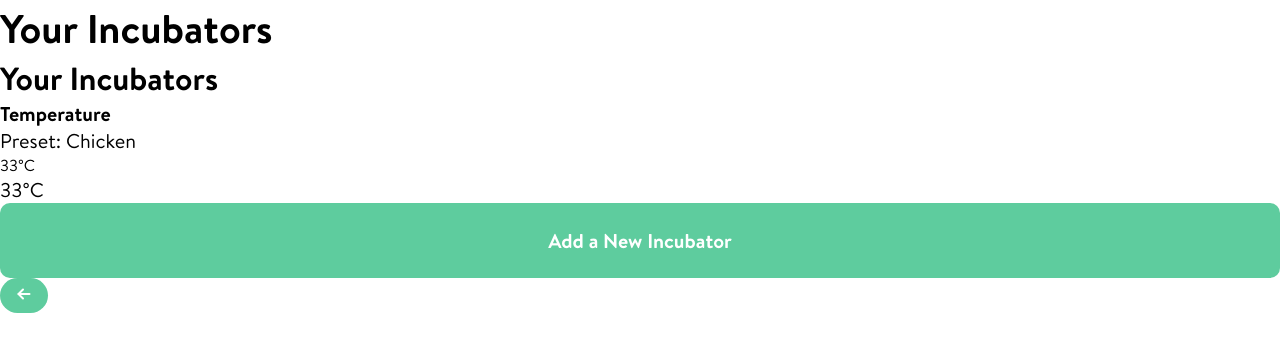
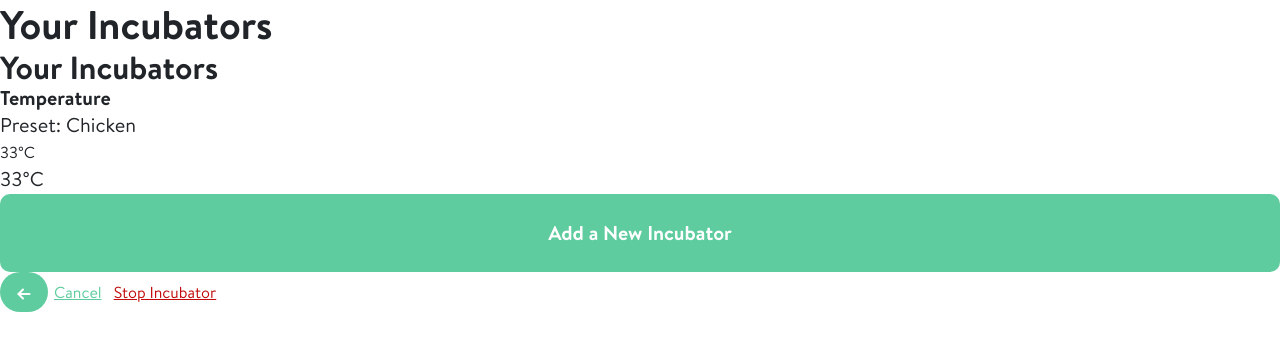
Before and after one commit to shonsirsha/IoT_Incubator, a React (Create React App) app in the folder webapp/: page /app in a window 1280 px wide. Shown: the top 352 px of the page. Built offline with nearby package versions, Linux system fonts and the light colour scheme.

Commit message:
added ButtonTexts

```diff
--- a/webapp/package.json
+++ b/webapp/package.json
@@ -8,7 +8,9 @@
     "@testing-library/jest-dom": "^5.11.4",
     "@testing-library/react": "^11.1.0",
     "@testing-library/user-event": "^12.1.10",
+    "bootstrap": "^4.6.0",
     "react": "^17.0.2",
+    "react-bootstrap": "^1.5.2",
     "react-dom": "^17.0.2",
     "react-scripts": "4.0.3",
     "styled-components": "^5.2.3",
--- a/webapp/src/App.css
+++ b/webapp/src/App.css
@@ -9,3 +9,7 @@
   font-weight: bold;
   src: url("./fonts/BrandonTextBold.otf") format("opentype");
 }
+
+button:hover{
+  box-shadow: inset 0 0 0 50px rgba(0, 0, 0, 0.077);
+}
--- a/webapp/src/App.js
+++ b/webapp/src/App.js
@@ -1,6 +1,9 @@
+import 'bootstrap/dist/css/bootstrap.min.css';
 import './App.css';
+
 import {HeadingL, HeadingS, HeadingXS,BodyNormal, BodyS, BodyL} from "./components/Typography/Typographies"
-import {MainButton,BackButton} from "./components/Buttons/Buttons"
+import {MainButton,BackButton, ButtonText, ButtonTextDanger} from "./components/Buttons/Buttons"
+
 function App() {
   return (
     <div className="App">
@@ -10,8 +13,10 @@ function App() {
       <BodyNormal>Preset: Chicken</BodyNormal>
       <BodyS>33°C</BodyS>
       <BodyL>33°C</BodyL>
-      <MainButton>Add a New Incubator</MainButton>
+      <MainButton >Add a New Incubator</MainButton>
       <BackButton onClick={()=>alert("A")}/>
+      <ButtonText>Cancel</ButtonText>
+      <ButtonTextDanger>Stop Incubator</ButtonTextDanger>
     </div>
   );
 }
--- a/webapp/src/components/Buttons/Buttons.js
+++ b/webapp/src/components/Buttons/Buttons.js
@@ -1,5 +1,5 @@
 import styled from "styled-components"
-import {primary} from "../Colours/Colours"
+import {primary, danger} from "../Colours/Colours"
 import ArrowLeft from "./ArrowLeft.svg"
 
 export const MainButton = styled.button`
@@ -14,8 +14,36 @@ export const MainButton = styled.button`
     border: none;
     border-radius: 10px;
     font-weight: 200;
+
+      &:active{
+          background: blue;
+      }
 `
+export const ButtonText = styled.button`
+font-family: "BrandonText";
+font-size: 16px;
+color: ${primary};
+background: none;
+border: none;
+text-decoration: underline;
+&:hover{
+    box-shadow: unset;
+    color: #12A165;
+}
 
+`
+export const ButtonTextDanger = styled.button`
+color: ${danger};
+font-family: "BrandonText";
+font-size: 16px;
+background: none;
+border: none;
+text-decoration: underline;
+&:hover{
+    box-shadow: unset;
+    color: #9B0606;
+}
+`
 const StyledButton = styled.button`
 border-radius: 30px;
 padding: 8px 16px;
@@ -26,6 +54,6 @@ background: ${primary};
 
 export const BackButton = ({onClick}) => {
     return (<StyledButton onClick={onClick}>
-        <img src={ArrowLeft}/>
+        <img src={ArrowLeft} alt="Back"/>
     </StyledButton>)
 }
```
Also changed, not shown: 1 other file (tests, documents, lock files or other folders).
